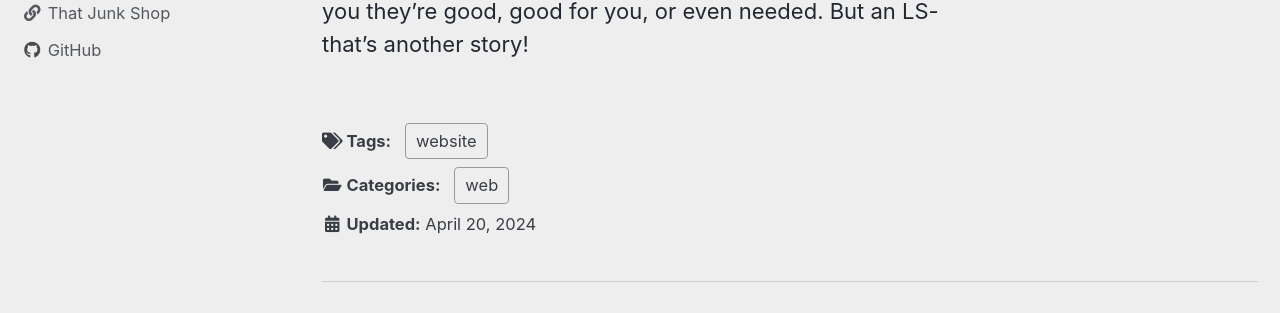
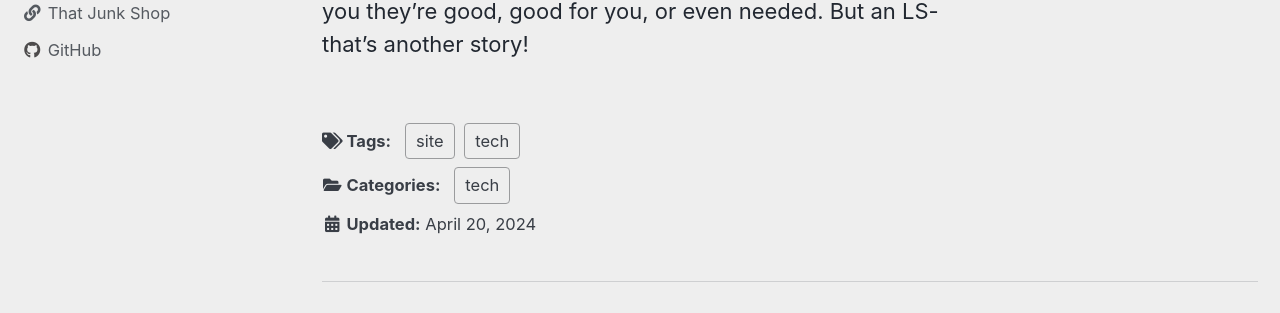
Before and after one commit to thatjunk/thatjunk.github.io, a Jekyll site: the page built from _posts/2024-04-20-site-launch.md, in a window 1280 px wide and 900 px high, scrolled down 2772 px. Shown: the part 313-626 px from the top of the window. Built offline with Jekyll 4.4.1, drawn with Linux system fonts in a browser that asks for light colours; cached includes are drawn as plain includes.

Commit message:
Update 2024-04-20-site-launch.md
tags

```diff
--- a/_posts/2024-04-20-site-launch.md
+++ b/_posts/2024-04-20-site-launch.md
@@ -7,9 +7,10 @@ header:
   teaser: "/assets/images/content/Hero-Engine1.jpg"
   caption: "LM7 5.3L Gen III LS"
 categories:
-  - web
+  - tech
 tags:
-  - website
+  - site
+  - tech
 ---
 
 I've launched this site to document the process on the things I'm working on. As the owner of several older (and a couple of newer) General Motors products I often have a wrench in hand. I'd like to say I spend a lot of time wrenching on my trucks, and I do spend a lot of time wrenching on them; keeping the newer vehicles from falling into disrepair takes priority. That means I spend copious amounts of time working on two 2017 Chevrolets that aren't even the slightest bit rusty (yet.) When I can manage though, I'll be working on some pretty cool things.
```
